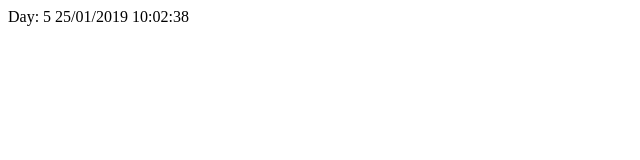
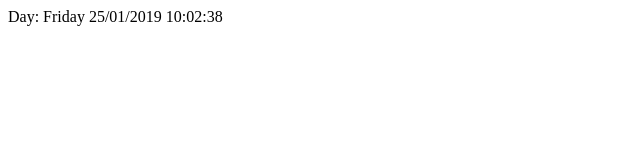
Before and after one commit to dulekNo/warmUp, a plain HTML site: page index.html in a window 1280 px wide. Shown: the full height of the page, 0-640 px from the left. Drawn offline with Linux system fonts and the light colour scheme.

Commit message:
day enum added

```diff
--- a/index.html
+++ b/index.html
@@ -2,6 +2,7 @@
     <head>
 
     </head>
+
     <body>
         <div id="time">
             Llamas are awesome!
@@ -15,6 +16,10 @@
                 currentHours = null,
                 currentMinutes = null,
                 currentSeconds = null;
+
+            // enum day
+            var DaysEnum = ['Monday', 'Tuesday', 'Wednesday', 'Thursday', 'Friday', 'Saturday', 'Sunday']
+            Object.freeze(DaysEnum)
 
             function doubleDigits(number) {
                 return (number < 9 ? "0" : "") + number;
@@ -30,12 +35,13 @@
                 currentMinutes = currentTime.getMinutes();
                 currentSeconds = currentTime.getSeconds();
 
-                document.getElementById("time").innerHTML = " Day: " + currentDay + " " + doubleDigits(currentDate) + "/" + doubleDigits(currentMonth) + "/" + currentYear + " "
+                document.getElementById("time").innerHTML = " Day: " + DaysEnum[currentDay - 1] + " " + doubleDigits(currentDate) + "/" + doubleDigits(currentMonth) + "/" + currentYear + " "
                     + doubleDigits(currentHours) + ":" + doubleDigits(currentMinutes) + ":" + doubleDigits(currentSeconds);
 
-                setTimeout("showTime()", 1000); // co jedną sekundę
+                setTimeout("showTime()", 1000); // every each second
             }
             showTime();
         </script>
     </body>
+
 </html>
```
